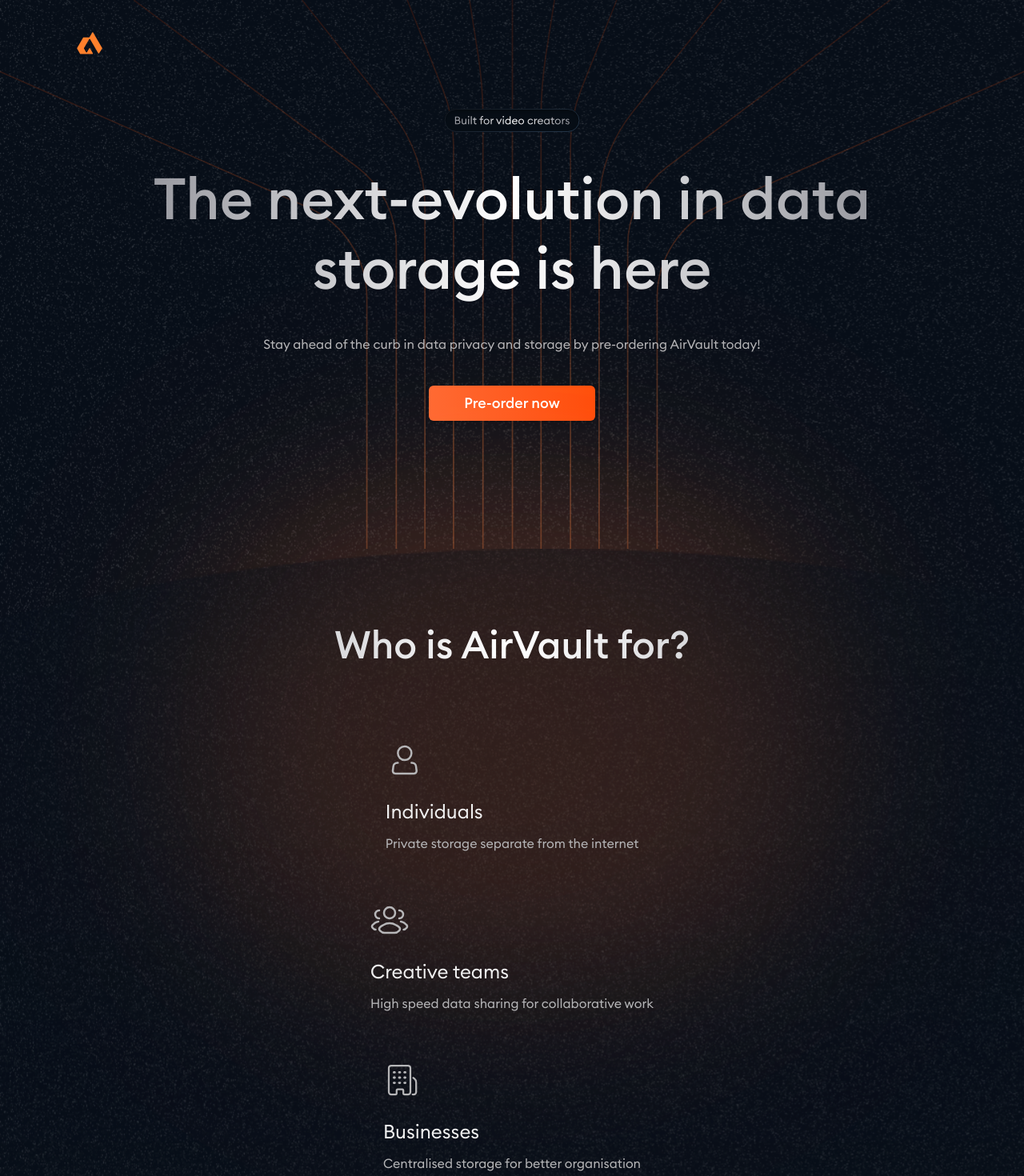
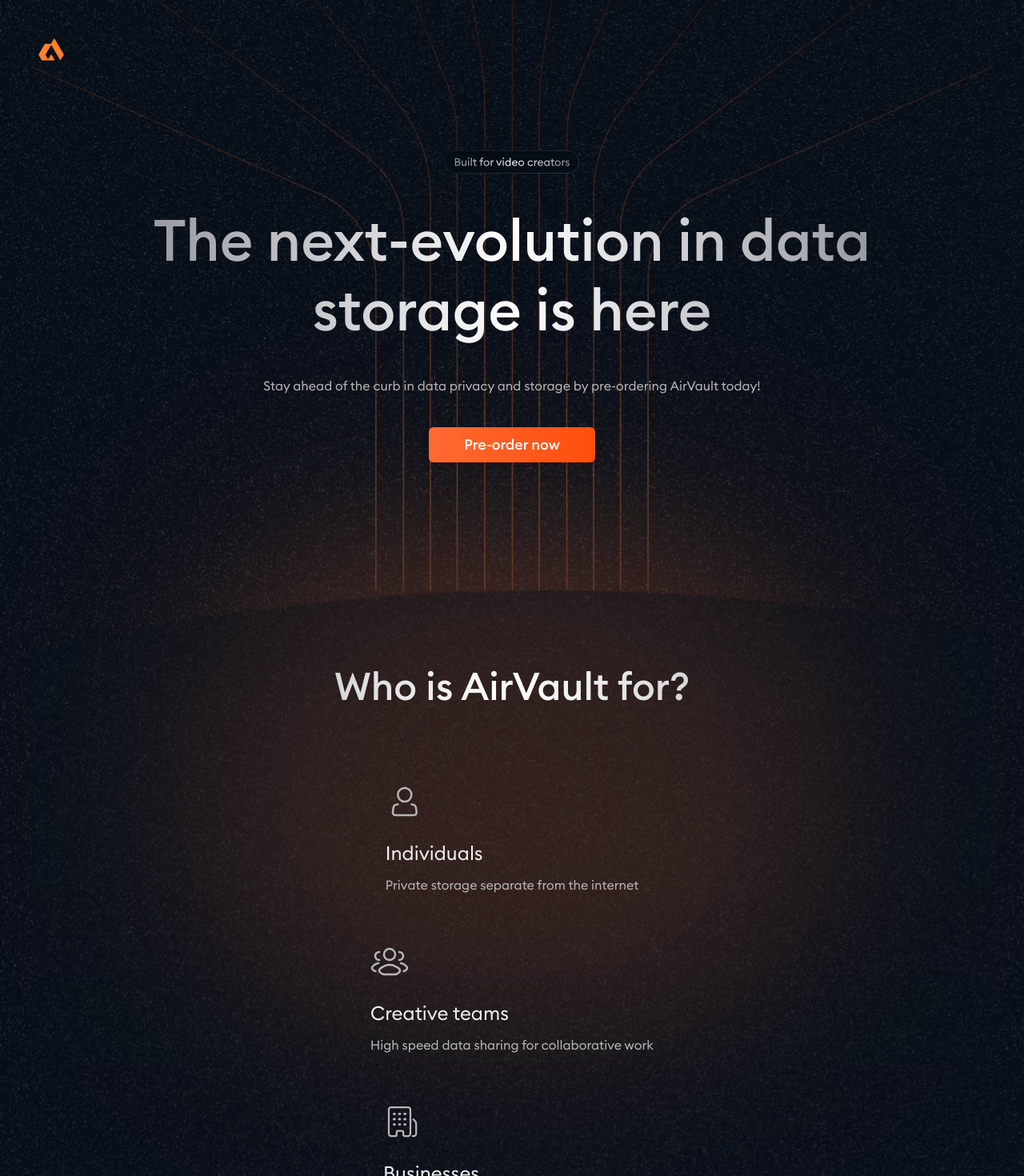
Before and after one commit to Legionxoxo/airvault, a Next.js app: page / in a window 1280 px wide. Shown: the top 1470 px of the page at 80% size. Built offline with nearby package versions, Linux system fonts and the light colour scheme.

Commit message:
logo fixed

```diff
--- a/app/component/Hero.tsx
+++ b/app/component/Hero.tsx
@@ -9,15 +9,14 @@ function Hero() {
             <div
                 className="bg-cover bg-[url('/finalmobilelines.svg')]
         md:bg-[url('/finalpadlines.svg')]
-        2xl:bg-[url('/finaltvlines.svg')] 2xl:mx-auto max-w-[1440px] mx-auto"
+        2xl:bg-[url('/finaltvlines.svg')]  max-w-[1200px] mx-auto"
             >
-                {/* Logo with absolute positioning and margin-bottom */}
-                <div className="lg:absolute lg:left-4 lg:top-4 lg:pb-20 lg:mb-[82px] md:left-[80px] top-4 sm:top-6 md:top-8 z-10">
-                    <Logo />
-                </div>
+                <div className="mx-4 pt-4 md:pt-6 max-w-screen-lg lg:mx-auto">
+                    <div className="">
+                        <Logo />
+                    </div>
 
-                <div className="mx-4 pt-4 md:pt-6 max-w-screen-lg lg:mx-auto">
-                    <div className="mt-10 md:mt-28 2xl:mt-40 flex items-center justify-center mb-7 md:mb-10">
+                    <div className="mt-4 md:mt-28 2xl:mt-20 flex items-center justify-center mb-7 md:mb-10">
                         <Image
                             src="/pill.svg"
                             alt="logo"
--- a/app/component/WhoAirVault.tsx
+++ b/app/component/WhoAirVault.tsx
@@ -5,8 +5,8 @@ import Button from "./ui/Button";
 function WhoAirVault() {
     return (
         <div className="w-full max-h-fit">
-            <div className="relative">
-                <div className="absolute inset-0 max-w-[1400px] mx-auto h-full z-0 overflow-hidden">
+            <div className="relative max-w-[1200px] mx-auto">
+                <div className="absolute inset-0 mx-auto h-full z-0 overflow-hidden">
                     <img
                         src="/shadow.png"
                         alt="Shadow"
@@ -25,7 +25,7 @@ function WhoAirVault() {
 
                         {/* Icons */}
                         <div className="2xl:mx-[210px]">
-                            <div className="grid grid-cols-1 gap-[60px] md:place-items-center 2xl:grid-cols-3 2xl:gap-[100px] 2xl:max-w-[1400px] 2xl:mx-auto">
+                            <div className="grid grid-cols-1 gap-[60px] md:place-items-center 2xl:grid-cols-3 2xl:gap-[100px] max-w-[1200px] mx-auto">
                                 {/* Point 1 */}
                                 <div className="md:mx-[262px] 2xl:mx-0">
                                     <div className="w-full">
--- a/app/component/ui/Logo.tsx
+++ b/app/component/ui/Logo.tsx
@@ -3,7 +3,7 @@ import React from "react";
 
 function Logo() {
     return (
-        <div className="pt-4 sm:pt-6 ml-4 md:ml-[80px] lg:ml-[80px]">
+        <div className="pt-4 sm:pt-6 ml-4 md:ml-[80px] lg:ml-[80px] xl:-ml-20">
             <Image
                 src="/logo.svg"
                 alt="logo"
```
